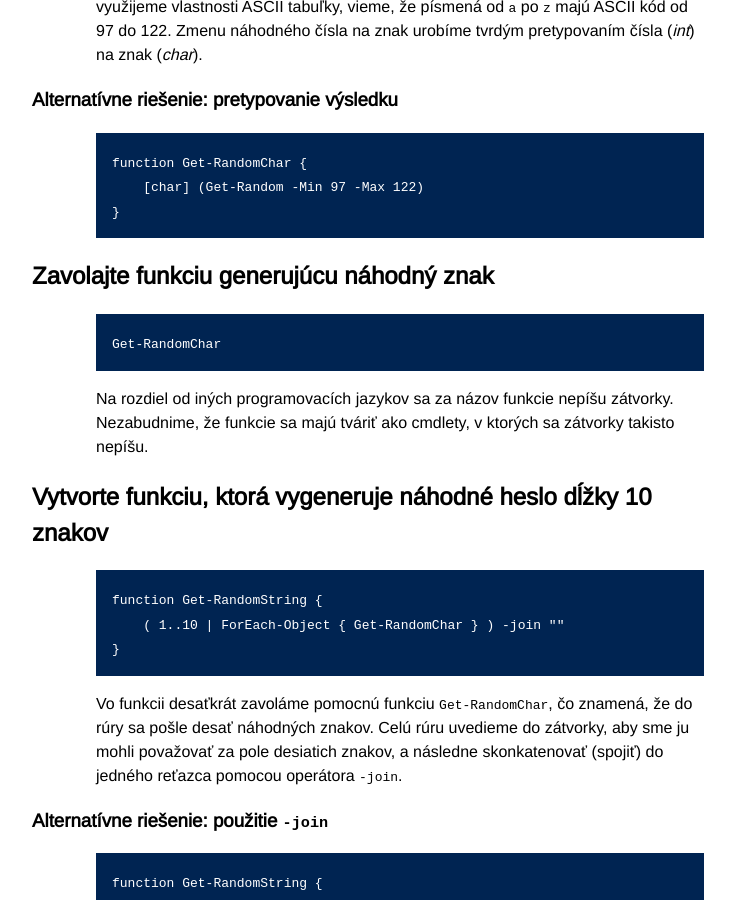
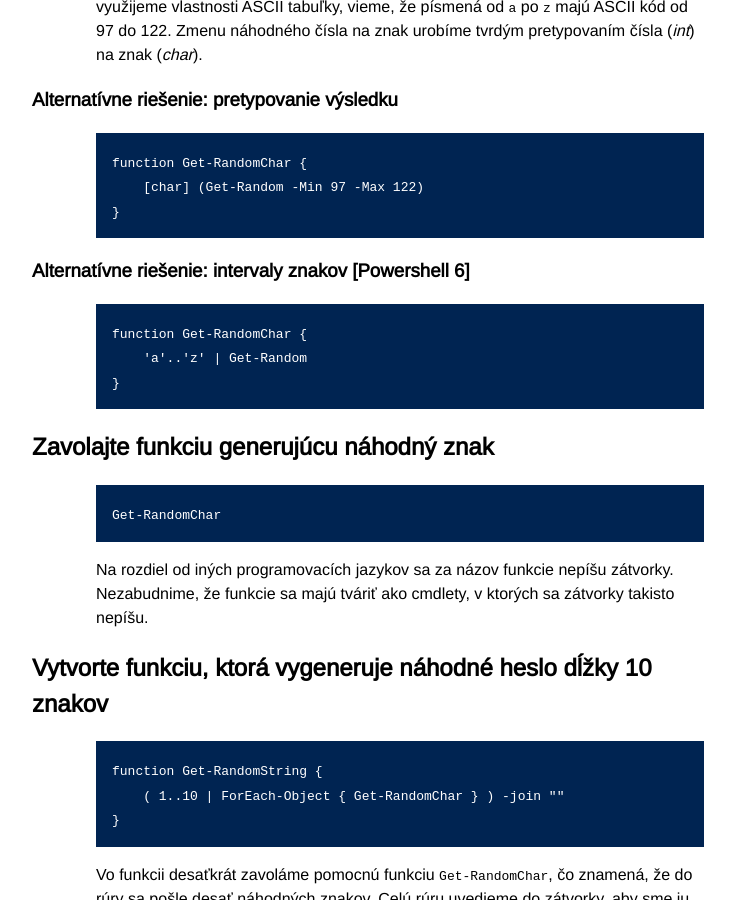
Before and after one commit to novotnyr/powershell-cvicebnica, a Jekyll site: the page built from viacriadkove-skriptovanie.markdown, in a window 1280 px wide and 900 px high, scrolled down 3676 px. Shown: the whole window, without its empty margins (272-1007 px from the left). Built offline with Jekyll 4.4.1, drawn with Linux system fonts in a browser that asks for light colours.

Commit message:
Alternativne riesenie pre znakove rozsahy

```diff
--- a/viacriadkove-skriptovanie.markdown
+++ b/viacriadkove-skriptovanie.markdown
@@ -163,6 +163,13 @@ tvrdým pretypovaním čísla (*int*) na znak (*char*).
     function Get-RandomChar {
         [char] (Get-Random -Min 97 -Max 122)
     }
+
+### Alternatívne riešenie: intervaly znakov [Powershell 6]
+
+    function Get-RandomChar {
+        'a'..'z' | Get-Random
+    }
+
 
 Zavolajte funkciu generujúcu náhodný znak
 -----------------------------------------
```
